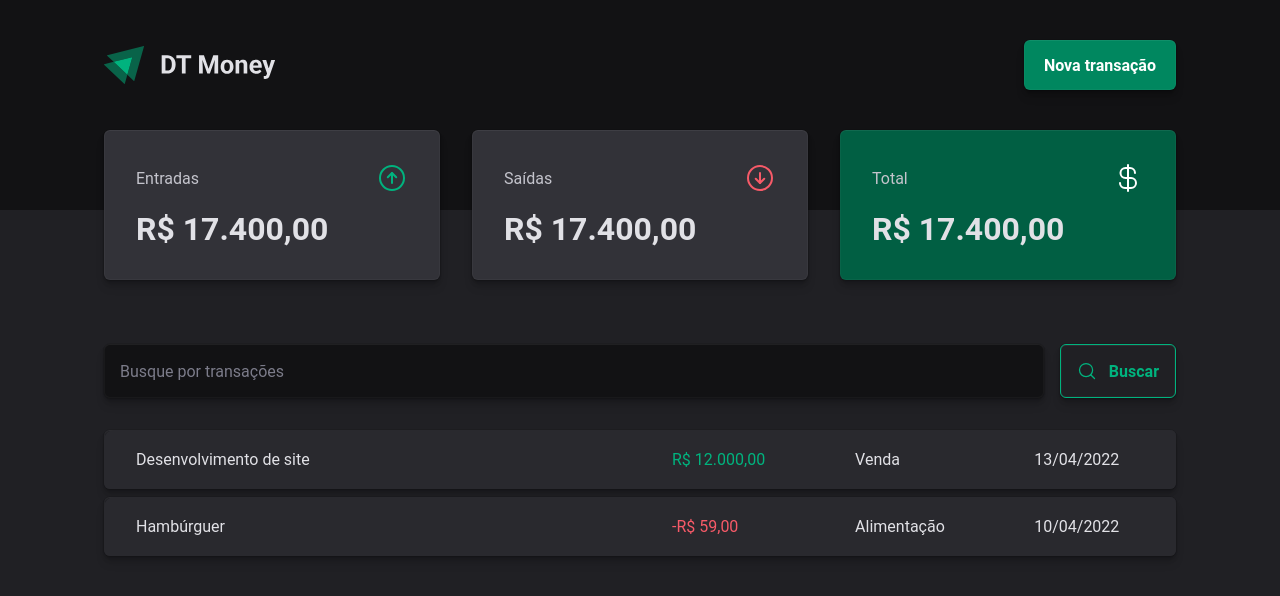
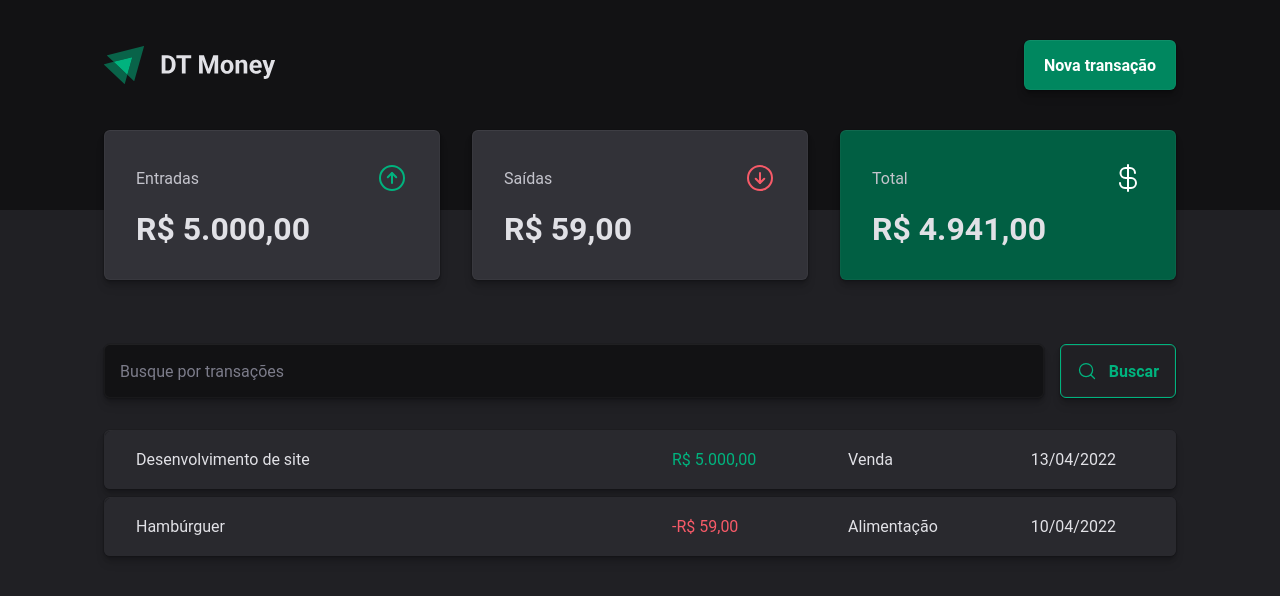
Before and after one commit to Taynara-Veloso/DT-Money_Rocketseat, a React (Vite) app: page / in a window 1280 px wide. Shown: the top 596 px of the page. Built offline with nearby package versions, Linux system fonts and the light colour scheme; the HTML template or start-up script is replaced by a standard one.

Commit message:
:star: packages with small adjustments

```diff
--- a/src/components/Header/index.tsx
+++ b/src/components/Header/index.tsx
@@ -1,6 +1,8 @@
 import { HeaderContainer, HeaderContent, NewTransactionButton } from './styles';
+import * as Dialog from '@radix-ui/react-dialog';
 
 import logoImg from "../../assets/Logo.svg";
+import { NewTransactionModal } from '../NewTransactionModal';
 
 export function Header() {
   return (
@@ -8,7 +10,14 @@ export function Header() {
       <HeaderContent>
         <img src={logoImg} alt="" />
 
-        <NewTransactionButton>Nova transação</NewTransactionButton>
+        <Dialog.Root>
+          <Dialog.Trigger asChild>
+            <NewTransactionButton>
+              Nova transação
+            </NewTransactionButton>
+          </Dialog.Trigger>
+          <NewTransactionModal />
+        </Dialog.Root>
       </HeaderContent>
     </HeaderContainer>
   );
--- a/src/components/Summary/index.tsx
+++ b/src/components/Summary/index.tsx
@@ -10,7 +10,7 @@ export function Summary() {
           <ArrowCircleUp size={32} color="#00b37e" />
         </header>
 
-        <strong>R$ 17.400,00</strong>
+        <strong>R$ 5.000,00</strong>
       </SummaryCard>
 
       <SummaryCard>
@@ -19,7 +19,7 @@ export function Summary() {
           <ArrowCircleDown size={32} color="#f75a68" />
         </header>
 
-        <strong>R$ 17.400,00</strong>
+        <strong>R$ 59,00</strong>
       </SummaryCard>
 
       <SummaryCard variant="green">
@@ -28,7 +28,7 @@ export function Summary() {
           <CurrencyDollar size={32} color="#fff" />
         </header>
 
-        <strong>R$ 17.400,00</strong>
+        <strong>R$ 4.941,00</strong>
       </SummaryCard>
     </SummaryContainer>
   );
--- a/src/pages/transactions/index.tsx
+++ b/src/pages/transactions/index.tsx
@@ -18,7 +18,7 @@ export function Transactions() {
               <td width="50%">Desenvolvimento de site</td>
               <td>
                 <PriceHighlight variant="income">
-                  R$ 12.000,00
+                  R$ 5.000,00
                 </PriceHighlight>
               </td>
               <td>Venda</td>
```
Also changed, not shown: 1 other file (tests, documents, lock files or other folders).
